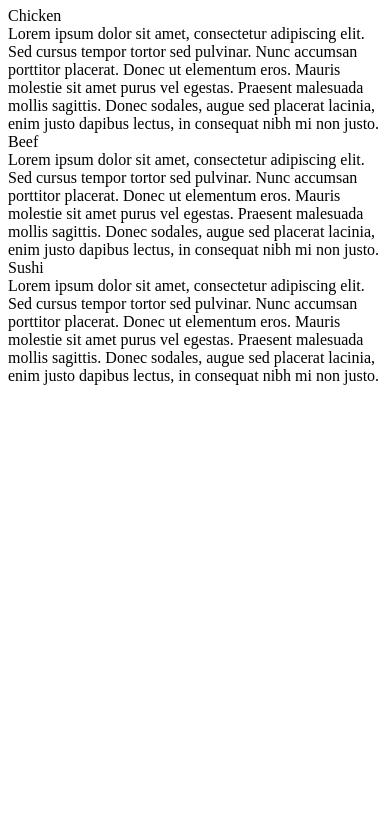
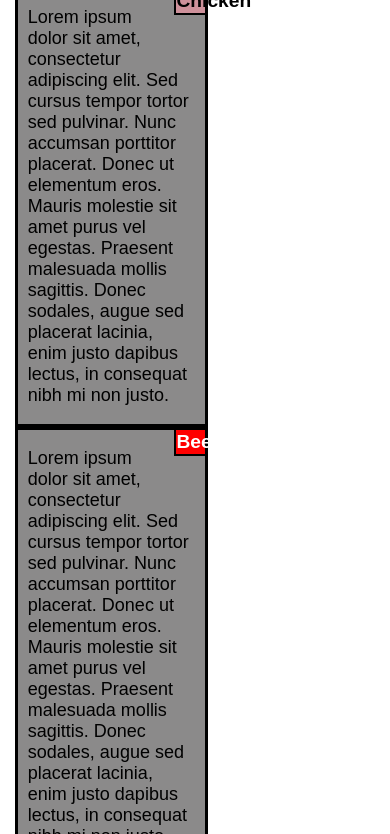
Before and after one commit to KimDuclos/as2-fs, a plain HTML site: page mod2-sol/index.html in a window 390 px wide. Shown: the part 73-907 px from the top of the page. Before the commit the page ends 844 px from the top, so only its background shows below. Drawn offline with Linux system fonts and the light colour scheme.

Commit message:
desktop breakpoints complete

```diff
--- a/mod2-sol/css/styles.css
+++ b/mod2-sol/css/styles.css
@@ -1,15 +1,82 @@
+* {
+  font-family: Arial, Helvetica, sans-serif;
+}
+
+h1 {
+    text-align: center;
+    margin: 3% 0 3% 0;
+}
+
 .row {
+  width: 100%;
+  padding: 0 2% 0 2%;
+}
+.title1, .title2, .title3  {
+  border-left: 2px solid black;
+  border-bottom: 2px solid black;
+  text-align: center;
+  font-weight: bold;
+  font-size: 1.2em;
+  width: 15%;
+  height: 20%;
+  padding: 0.5%;
+  position: relative;
+  float: right;
+  margin-bottom: 5%;
+}
+
+.title1 {
+    background-color: rgb(206, 145, 155);
+}
+
+.title2 {
+    background-color: rgb(255, 0, 0);
+    color: white;
+}
+
+.title3 {
+    background-color: rgb(189, 156, 94);
+}
+
+.column1, .column2, .column3 {
+   background-color: rgb(139, 138, 138);
+   border: 3px solid rgb(0, 0, 0);
+}
+
+.description {
+    margin: 8% 5% 5% 5%;
+    font-size: 18px;
+}
+
+@media (min-width: 992px) {
+  .column1 {
+    width: 30%;
+    float: left;
+    margin: 0 2% 0 0;
+  }
+  .column2 {
+    width: 30%;
+    float: left;
+    margin: 0 2% 0 0;
+  }
+  .column3 {
+    width: 30%;
+    float: left;
+    margin: 0 2% 0 0;
+  }
+}
+
+@media (min-width: 768px) and (max-width: 991px) {
+}
+.column1 {
+    width: 50%;
+}
+.column2 {
+    width: 50%;
+}
+.column3 {
     width: 100%;
 }
 
-@media (min-width: 992px) {
-
+@media (min-width: 767px) and (max-width: 767px) {
 }
-
-@media (min-width: 768px) and (max-width: 991px) {
-
-}
-
-@media (min-width: 767px) and (max-width: 767px) {
-
-}
--- a/mod2-sol/index.html
+++ b/mod2-sol/index.html
@@ -11,26 +11,38 @@
 <body>
     <h1>Our Menu</h1>
     <div class="row">
-        <div class="column">
-            <div class="title">Chicken</div>
-            <div class="description>">Lorem ipsum dolor sit amet, consectetur adipiscing elit. Sed cursus tempor tortor
-                sed pulvinar. Nunc accumsan porttitor placerat. Donec ut elementum eros. Mauris molestie sit amet purus
-                vel egestas. Praesent malesuada mollis sagittis. Donec sodales, augue sed placerat lacinia, enim justo
-                dapibus lectus, in consequat nibh mi non justo.</div>
+        <div class="column1">
+            <div class="title1">Chicken</div>
+            <div class="description">
+                <p>Lorem ipsum dolor sit amet, consectetur adipiscing elit. Sed cursus tempor tortor
+                    sed pulvinar. Nunc accumsan porttitor placerat. Donec ut elementum eros. Mauris molestie sit amet
+                    purus
+                    vel egestas. Praesent malesuada mollis sagittis. Donec sodales, augue sed placerat lacinia, enim
+                    justo
+                    dapibus lectus, in consequat nibh mi non justo.</p>
+            </div>
         </div>
-        <div class="column">
-            <div class="title">Beef</div>
-            <div class="description>">Lorem ipsum dolor sit amet, consectetur adipiscing elit. Sed cursus tempor tortor
-                sed pulvinar. Nunc accumsan porttitor placerat. Donec ut elementum eros. Mauris molestie sit amet purus
-                vel egestas. Praesent malesuada mollis sagittis. Donec sodales, augue sed placerat lacinia, enim justo
-                dapibus lectus, in consequat nibh mi non justo.</div>
+        <div class="column2">
+            <div class="title2">Beef</div>
+            <div class="description">
+                <p>Lorem ipsum dolor sit amet, consectetur adipiscing elit. Sed cursus tempor tortor
+                    sed pulvinar. Nunc accumsan porttitor placerat. Donec ut elementum eros. Mauris molestie sit amet
+                    purus
+                    vel egestas. Praesent malesuada mollis sagittis. Donec sodales, augue sed placerat lacinia, enim
+                    justo
+                    dapibus lectus, in consequat nibh mi non justo.</p>
+            </div>
         </div>
-        <div class="column">
-            <div class="title">Sushi</div>
-            <div class="description>">Lorem ipsum dolor sit amet, consectetur adipiscing elit. Sed cursus tempor tortor
-                sed pulvinar. Nunc accumsan porttitor placerat. Donec ut elementum eros. Mauris molestie sit amet purus
-                vel egestas. Praesent malesuada mollis sagittis. Donec sodales, augue sed placerat lacinia, enim justo
-                dapibus lectus, in consequat nibh mi non justo.</div>
+        <div class="column3">
+            <div class="title3">Sushi</div>
+            <div class="description">
+                <p>Lorem ipsum dolor sit amet, consectetur adipiscing elit. Sed cursus tempor tortor
+                    sed pulvinar. Nunc accumsan porttitor placerat. Donec ut elementum eros. Mauris molestie sit amet
+                    purus
+                    vel egestas. Praesent malesuada mollis sagittis. Donec sodales, augue sed placerat lacinia, enim
+                    justo
+                    dapibus lectus, in consequat nibh mi non justo.</p>
+            </div>
         </div>
     </div>
 </body>
```
